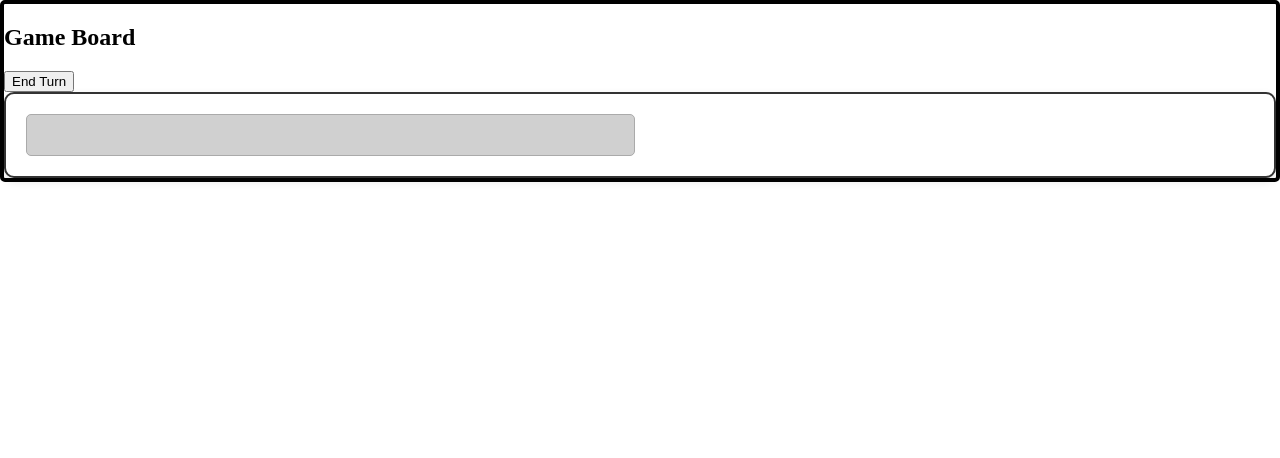
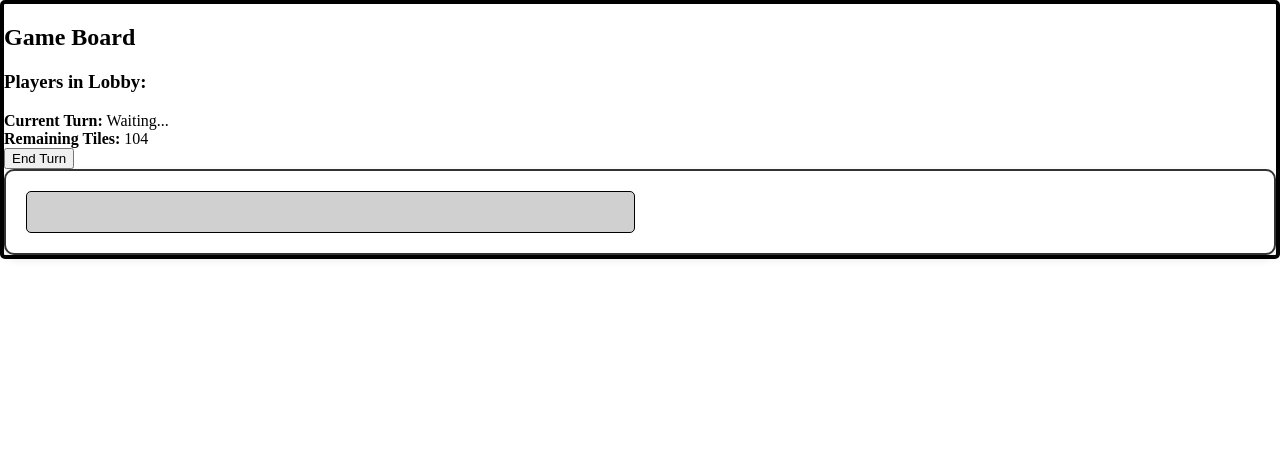
Before and after one commit to mlitvinov021/pymmikub, a Flask app: page / in a window 1280 px wide. Shown: the part 18-476 px from the top of the page. Run offline with Flask 3, Linux system fonts and the light colour scheme; some libraries are stand-ins or nearby versions.

Commit message:
Improved game feedback and added new information that is shown to the player

```diff
--- a/pymmikub/__init__.py
+++ b/pymmikub/__init__.py
@@ -65,7 +65,8 @@
     def handle_place_tile(data):
         room: Game = games[data['room']]
         player: Player = room.players[request.sid]
-        tile: Tile = Tile(data['tile']['number'], Color(data['tile']['color']), data['tile']['is_new'], data['tile']['id'])
+        is_new = (lambda x: True if isinstance(x, str) and x.lower() == "true" else False)(data['tile']['is_new'])
+        tile: Tile = Tile(data['tile']['number'], Color(data['tile']['color']), is_new, data['tile']['id'])
         origin: Combination = room.board.combos[int(data['origin']) - 1]
 
         if int(data['target']) == 0:
--- a/pymmikub/static/css/styles.css
+++ b/pymmikub/static/css/styles.css
@@ -34,6 +34,7 @@
     padding: 20px;
     text-align: center;
     border: 1px solid #aaa;
+    border-color: black;
     border-radius: 5px;
     font-size: 16px;
     font-weight: bold;
@@ -61,7 +62,9 @@
 .YELLOW { color: yellow; }
 .BLACK { color: black; }
 
-.new {border-color: red;}
+.new {border-color: green;}
+
+.invalid {border-color: red;}
 
 .placer {
     display: inline-block;
--- a/pymmikub/static/js/game.js
+++ b/pymmikub/static/js/game.js
@@ -8,26 +8,47 @@
 socket.on('game_update', function(data) {
     // Update game board
     console.log(data);
-    document.getElementById('combo-grid').innerHTML = data[room].board.map((combo, comboIndex) => {
-        const tiles = data[room].board[comboIndex].map((tileInfo, tileIndex) => {
+    document.getElementById('combo-grid').innerHTML = data[room].board.map((comboInfo, comboIndex) => {
+        const tiles = data[room].board[comboIndex].tiles.map((tileInfo, tileIndex) => {
             const newTile = tile(tileInfo);
             const newPlacer = placer(comboIndex + 1, tileIndex + 1);
             return newTile + newPlacer;
         }).join('');
 
         if (tiles.length === 0) {
-            return comb(comboIndex + 1, placer(comboIndex + 1, 0));
+            return comb(comboIndex + 1, comboInfo.is_valid, placer(comboIndex + 1, 0));
         }
 
-        return comb(comboIndex + 1, placer(comboIndex + 1, 0) + tiles);
+        return comb(comboIndex + 1, comboInfo.is_valid, placer(comboIndex + 1, 0) + tiles);
     }).join('');
 
     // Update player hand
-    document.getElementById('player-tiles').innerHTML = placer(0, 0) + data[room].hand.map((tileInfo, tileIndex) => {
+    document.getElementById('player-tiles').innerHTML = placer(0, 0) + data[room].hand.tiles.map((tileInfo, tileIndex) => {
         const newTile = tile(tileInfo);
         const newPlacer = placer(0, tileIndex + 1);
         return newTile + newPlacer;
     }).join('');
+
+    document.getElementById('end-turn').innerText = data[room].has_player_moved ? 'End Turn' : 'Skip Turn';
+});
+
+
+socket.on('turn_update', function(data) {
+    console.log(data);
+    document.getElementById('current-player').textContent = data.current_player;
+    document.getElementById('remaining-tiles').textContent = data.remaining_tiles;
+});
+
+
+socket.on('lobby_update', function(data) {
+    console.log(data);
+    var playerList = document.getElementById('players');
+    playerList.innerHTML = '';
+    data.players.forEach(function(player) {
+        var li = document.createElement('li');
+        li.textContent = player;
+        playerList.appendChild(li);
+    });
 });
 
 
@@ -98,9 +119,9 @@
 }
 
 
-function comb(comboIndex, content) {
+function comb(comboIndex, comboValid, content) {
     var combo = document.createElement('div');
-    combo.setAttribute('class', 'combination');
+    combo.setAttribute('class', 'combination ' + (comboValid ? 'valid' : 'invalid'));
     combo.setAttribute('data-combo', comboIndex);
     combo.innerHTML = content;
     return combo.outerHTML;
--- a/pymmikub/templates/index.html
+++ b/pymmikub/templates/index.html
@@ -3,6 +3,16 @@
 {% block content %}
 <div id="game-board">
     <h2>Game Board</h2>
+    <div id="player-list" class="player-list">
+        <h3>Players in Lobby:</h3>
+        <ul id="players"></ul>
+    </div>
+    <div id="turn-indicator">
+        <strong>Current Turn:</strong> <span id="current-player">Waiting...</span>
+    </div>
+    <div id="tile-count">
+        <strong>Remaining Tiles:</strong> <span id="remaining-tiles">104</span>
+    </div>
     <div>
         <button id="end-turn" class="btn" onclick="endTurn()">End Turn</button>
     </div>
```
Also changed, not shown: pymmikub/game/game.py (+19 -5 lines).
